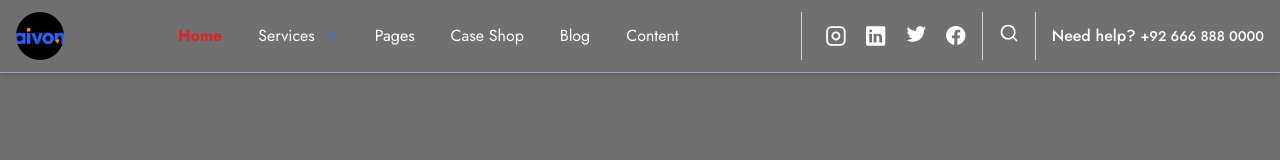
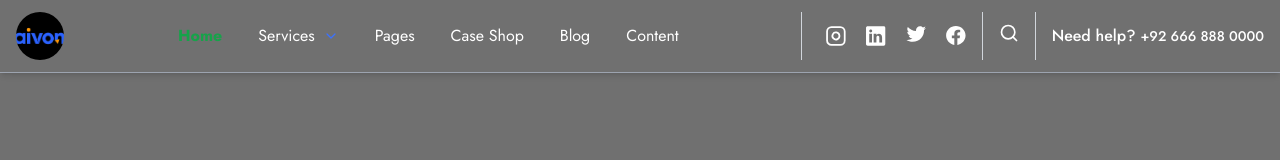
Before and after one commit to SarahHanks04/Aivons-Business-Consult, a Next.js app: page / in a window 1280 px wide. Shown: the top 160 px of the page. Built offline with nearby package versions, Linux system fonts and the light colour scheme.

Commit message:
Update Header component: change active link color from red to green

```diff
--- a/src/app/components/Header.jsx
+++ b/src/app/components/Header.jsx
@@ -141,7 +141,7 @@ export default function Header() {
                 <span
                   className={`px-3 py-2 transition-colors ${
                     pathname === link.href
-                      ? "text-red-600  font-bold"
+                      ? "text-green-600  font-bold"
                       : "text-white"
                   }`}
                 >
@@ -278,7 +278,6 @@ export default function Header() {
                           <Link
                             key={item.name}
                             href={item.href}
-                            // className="block py-1"
                             className={`block py-1 ${
                               pathname === item.href
                                 ? "text-red-600 font-bold"
@@ -296,7 +295,7 @@ export default function Header() {
                     key={link.name}
                     href={link.href}
                     className={`block ${
-                      pathname === link.href ? "text-red-600 font-bold" : ""
+                      pathname === link.href ? "text-green-600 font-bold" : ""
                     }`}
                   >
                     {link.name}
```
